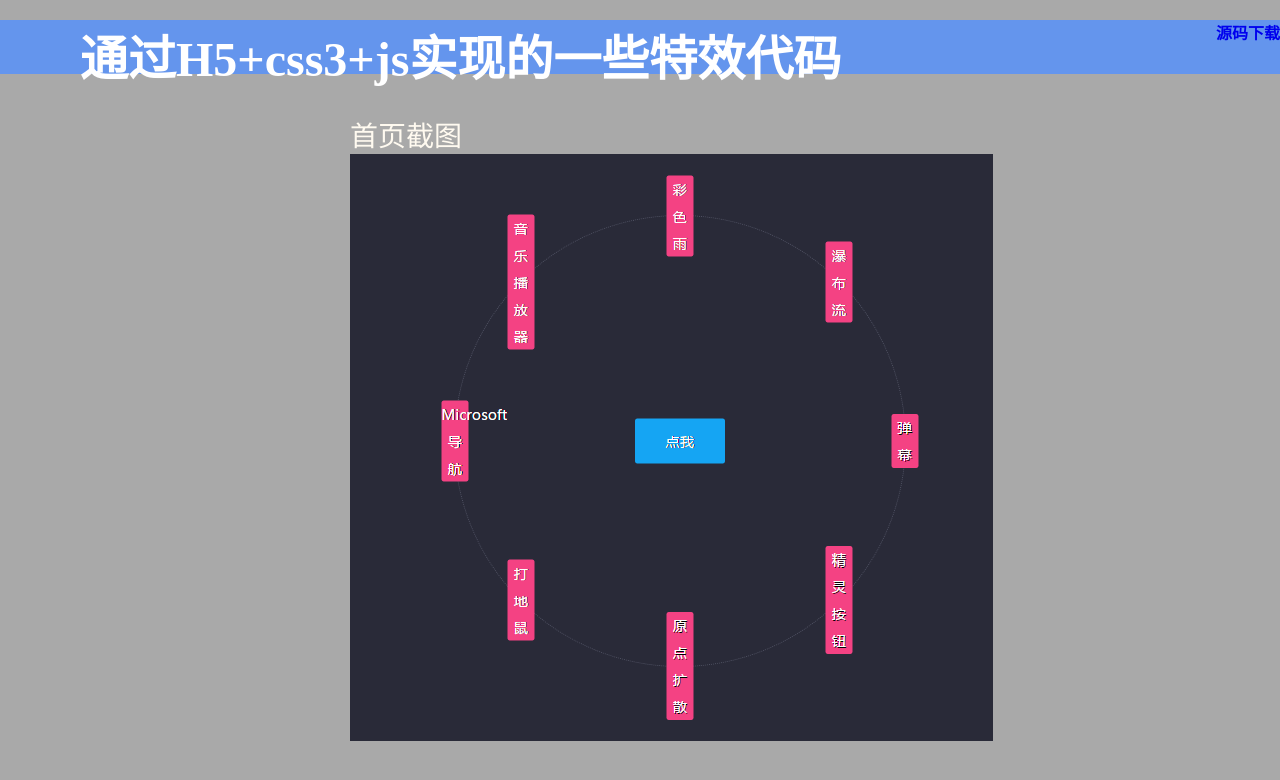
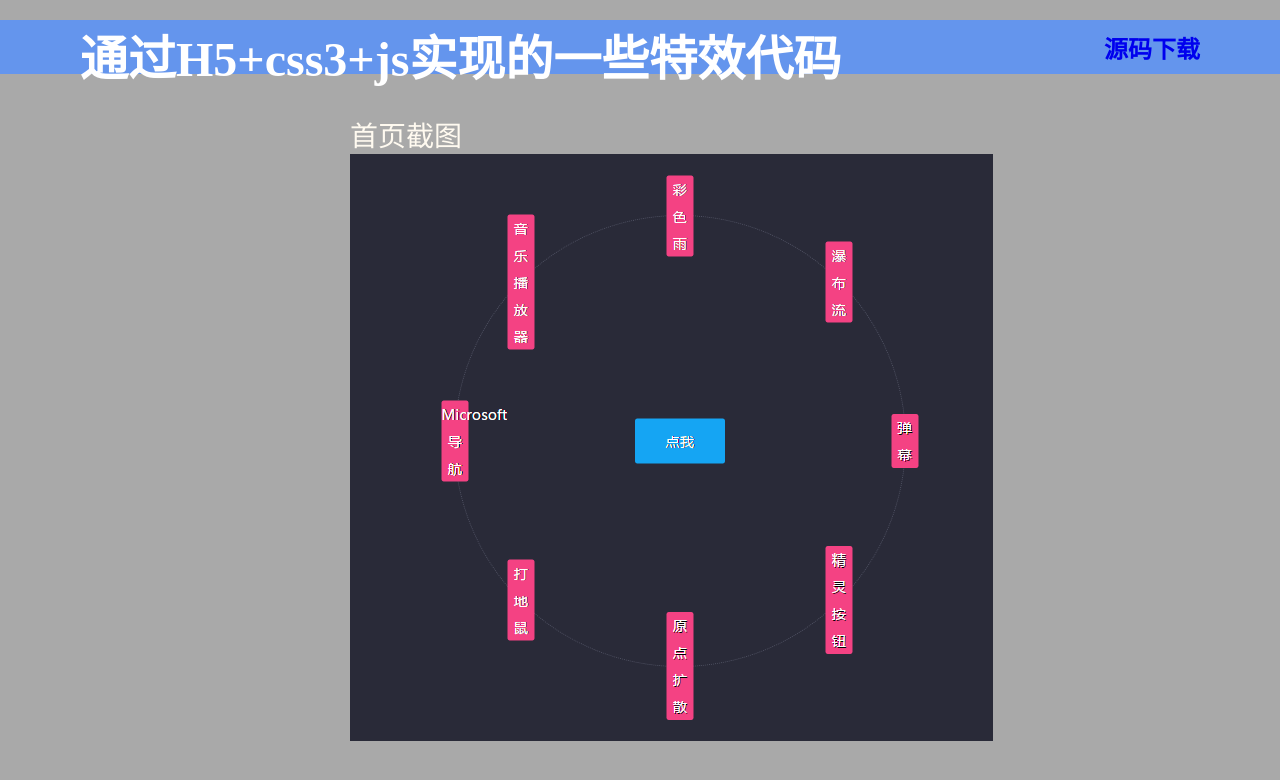
Before and after one commit to LuckyStarLi/SpecialEffects, a plain HTML site: page index.html in a window 1280 px wide. Drawn offline with Linux system fonts and the light colour scheme.

Commit message:
Update index.html

```diff
--- a/index.html
+++ b/index.html
@@ -37,7 +37,7 @@
 
 	<body>
 		<header class="head">
-			<h1><span>通过H5+css3+js实现的一些特效代码</span><a href="https://github.com/LuckyStarLi/SpecialEffects.git" style="float: right;font-size: 16px;text-decoration: none;">源码下载</a></h1>
+			<h1><span>通过H5+css3+js实现的一些特效代码</span><a href="https://github.com/LuckyStarLi/SpecialEffects.git" style="float: right;font-size: 24px;text-decoration: none; margin-top:10px;margin-right:80px">源码下载</a></h1>
 		</header>
 		<section>
 			<div id="eg">
```
